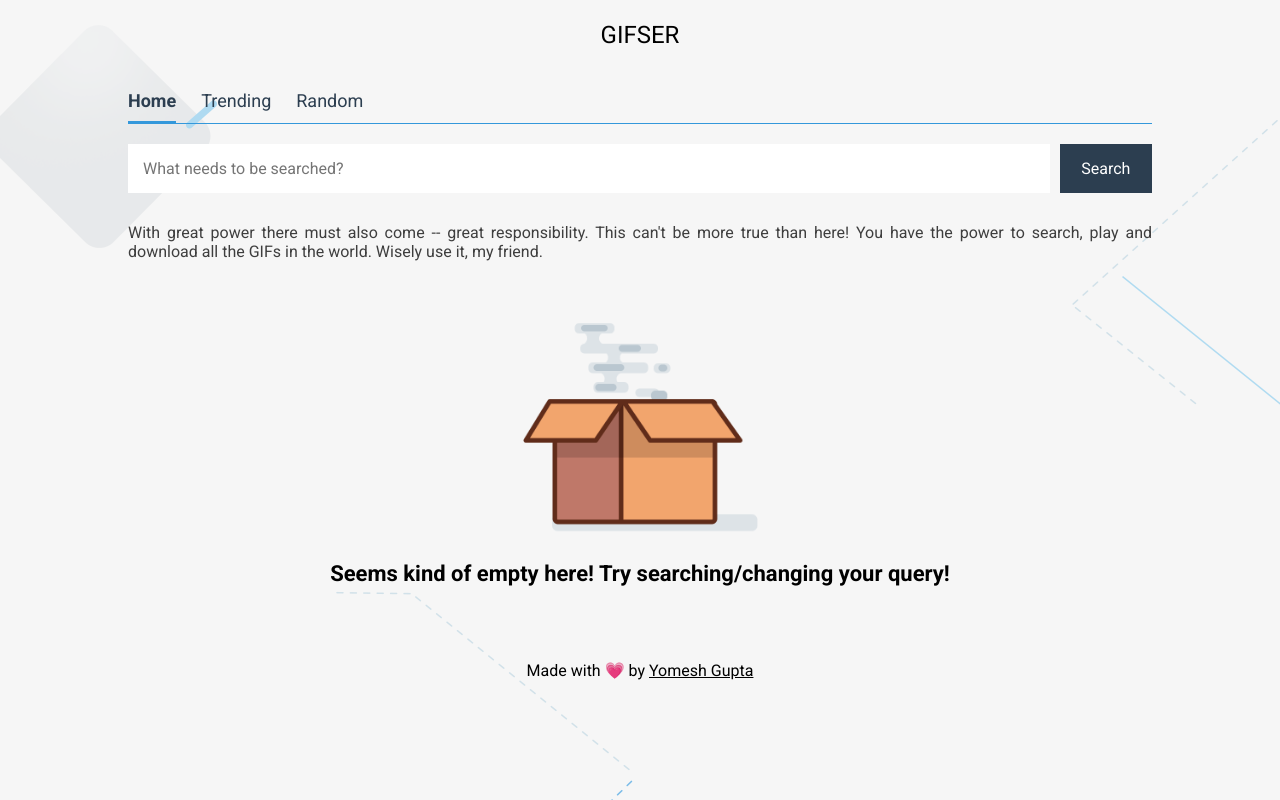
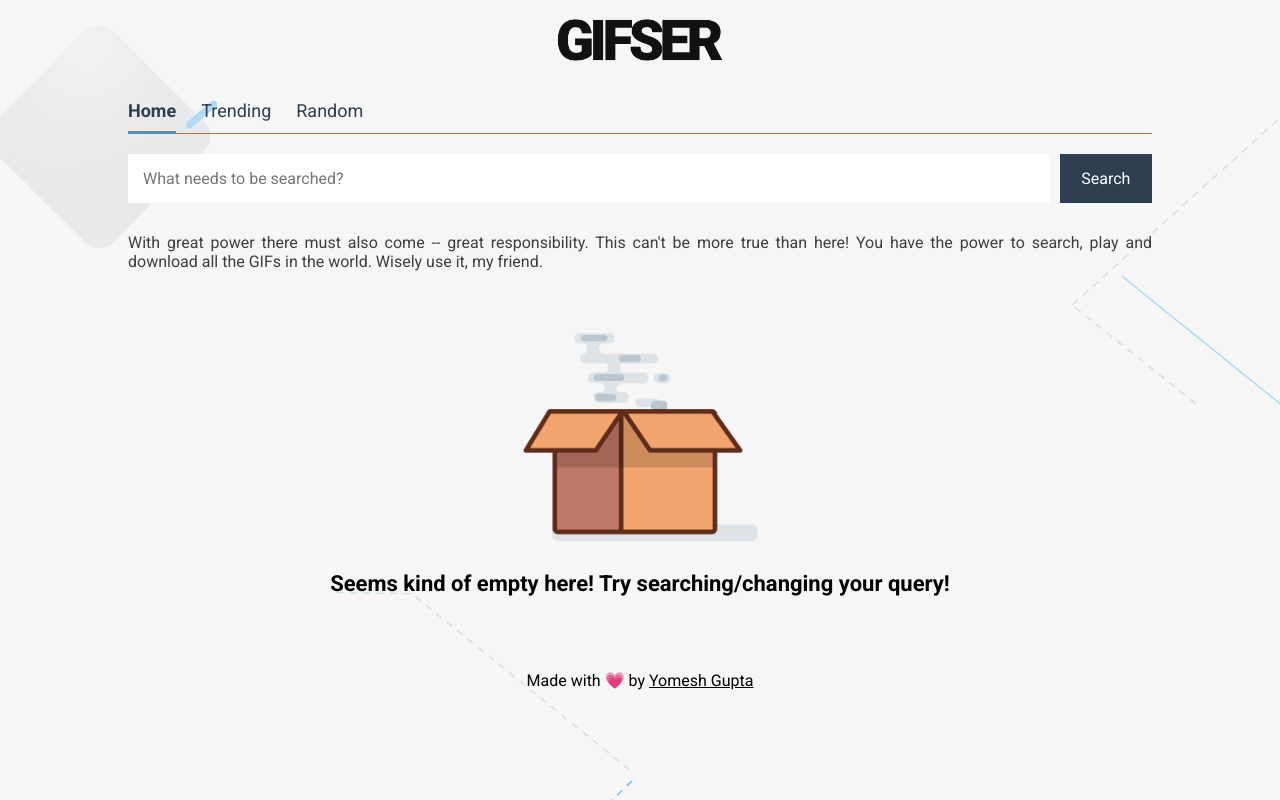
Before and after one commit to yomeshgupta/gifser, a React app: page / in a window 1280 px wide. Built offline with nearby package versions, Linux system fonts and the light colour scheme.

Commit message:
Added Logo

```diff
--- a/src/components/Header.jsx
+++ b/src/components/Header.jsx
@@ -1,7 +1,11 @@
 import React from 'react';
 
 const Header = () => {
-	return <header>GIFSER</header>;
+	return (
+		<header>
+			<img src="/public/assets/images/logo.png" alt="GIFSER" />
+		</header>
+	);
 };
 
 export default Header;
--- a/src/styles/index.css
+++ b/src/styles/index.css
@@ -50,13 +50,15 @@ body {
 
 /** Header Start **/
 header {
-	width: 100%;
-	height: 70px;
+	height: 80px;
 	display: flex;
 	justify-content: center;
 	align-items: center;
 	text-transform: uppercase;
-	font-size: 24px;
+	padding: 10px 0px;
+}
+header img {
+	max-height: 90%;
 }
 /** Header End **/
 
```
Also changed, not shown: public/assets/images/logo.png (added).
